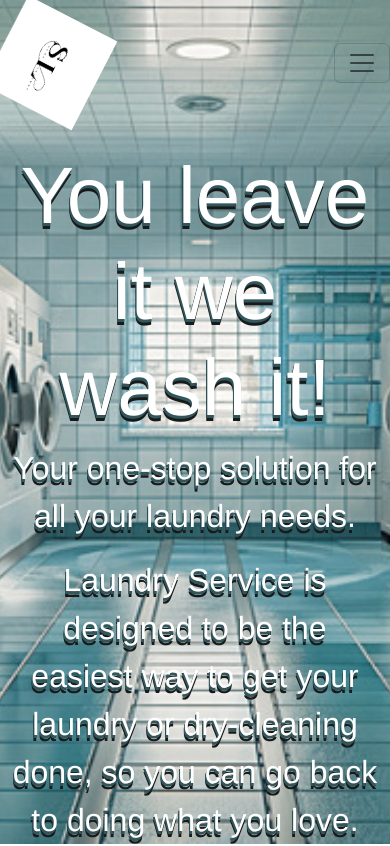
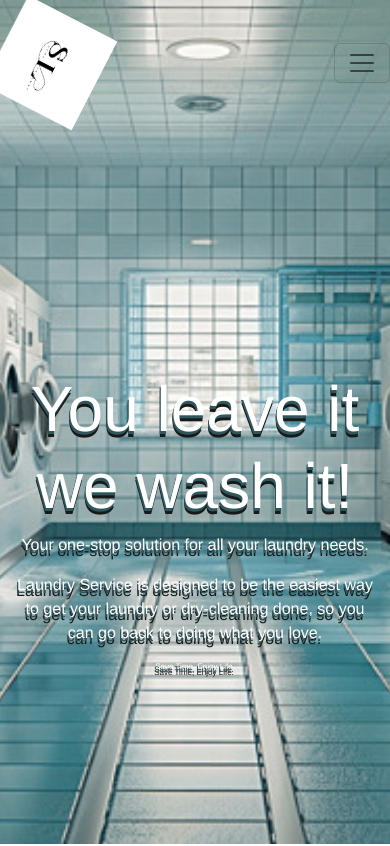
Before and after one commit to sarahdeve/senalaundry, a React (Create React App) app: page / in a window 390 px wide. Shown: the top 846 px of the page. Built offline with nearby package versions, Linux system fonts and the light colour scheme.

Commit message:
Update App.css

```diff
--- a/src/App.css
+++ b/src/App.css
@@ -355,6 +355,10 @@ form {
   /* margin-top: 0; */
 }
 
+  .price-label {
+    color: #30575c;
+  }
+
 .app {
   /* background-color: white; */
 }
@@ -365,8 +369,19 @@ form {
 
 .home-page {
   margin-top: 100px !important;
-  font-size: 50px !important;
   text-shadow: -1px 3px 0 #30575c, -1px 3px 0 #282c34, -1px 6px 0 #1a1919 !important;
+}
+
+.home-page h1{
+  font-size: 4rem;
+}
+
+.home-page p {
+  font-size: 1rem;
+}
+
+.home-page small {
+  font-size: 0.5rem;
 }
 
   .footer-container {
```
